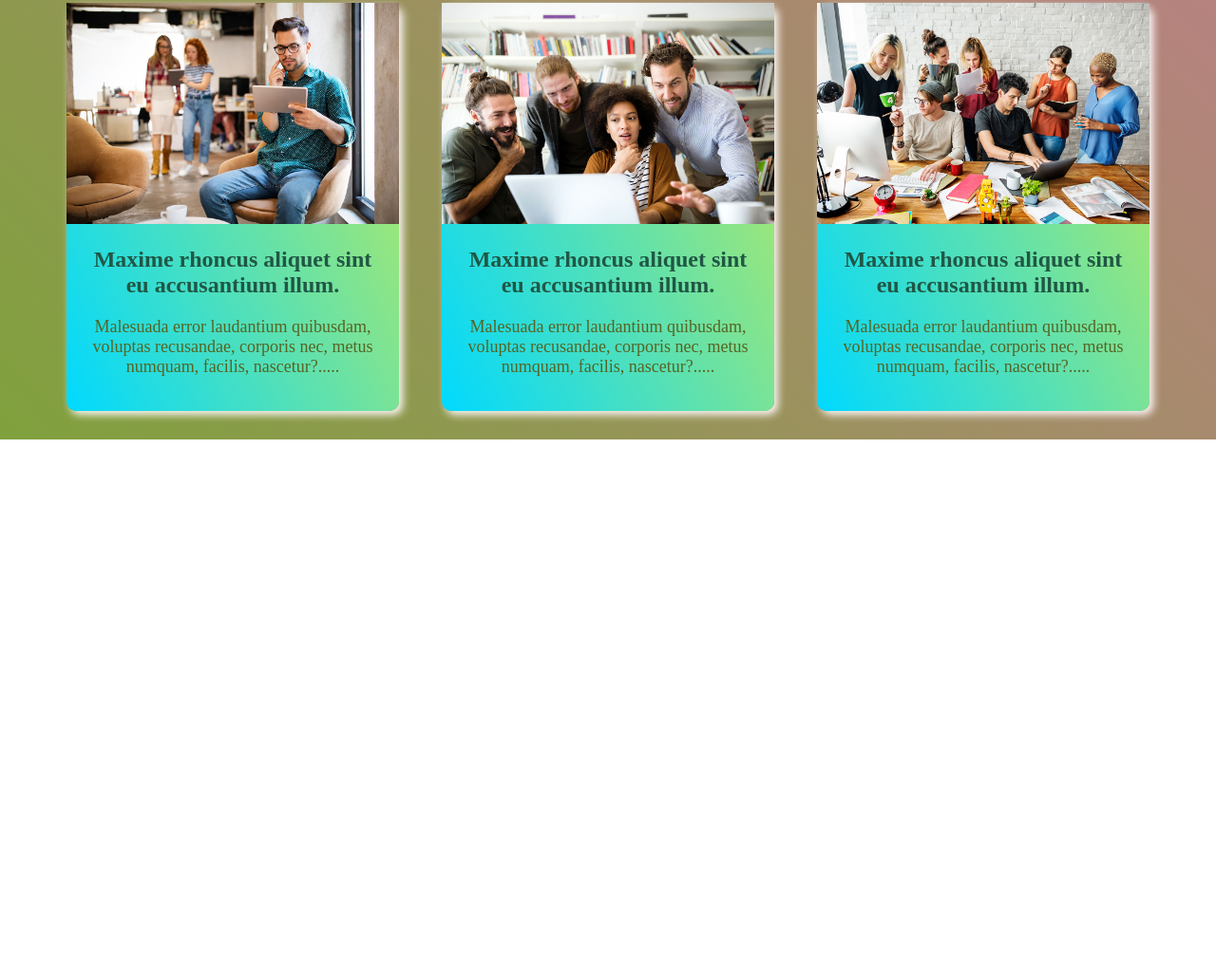
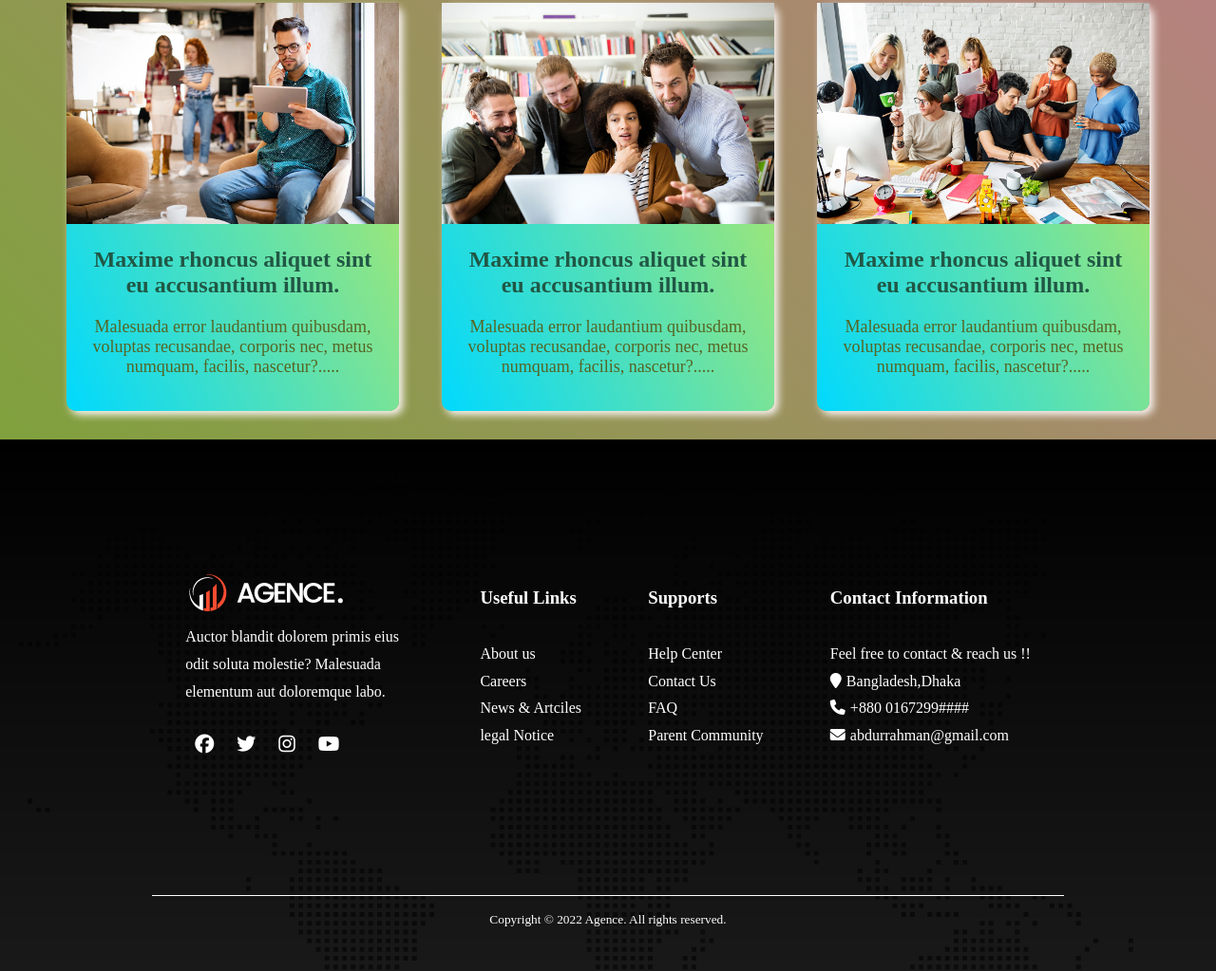
Before and after one commit to AbdurRahman-web-Dreamer/Digital-Agency, a plain HTML site: page index.html in a window 1280 px wide. Shown: the part 2076-3099 px from the top of the page at 95% size. Before the commit the page ends 2539 px from the top, so only its background shows below. Drawn offline with Linux system fonts and the light colour scheme.

Commit message:
finish footer and project

```diff
--- a/index.html
+++ b/index.html
@@ -5,6 +5,7 @@
     <meta name="viewport" content="width=device-width, initial-scale=1.0">
     <title>Digital Agency</title>
     <link rel="stylesheet" href="styles/style.css">
+    <script src="https://kit.fontawesome.com/6d79a55aca.js" crossorigin="anonymous"></script>
 </head>
 <body>
       <!-- header section start form here -->
@@ -153,6 +154,46 @@
       <!-- menu section End form here -->
 
       <!-- footer section start form here  -->
+          <footer>
+                <div class="footer-container">
+                     <div class="footer-logo">
+                            <img src="asset/logo/logo.png" alt="" class="footer-img">
+                            <p class="logo-description">Auctor blandit dolorem primis eius odit soluta molestie? Malesuada elementum aut doloremque labo.</p>
+                            <div class="icons">
+                                <i class="fa-brands fa-facebook"></i>
+                                <i class="fa-brands fa-twitter"></i>
+                                <i class="fa-brands fa-instagram"></i>
+                                <i class="fa-brands fa-youtube"></i>
+                              </div>
+                     </div>
+                     <div class="footer-link">
+                             <h3 class="footer-title">Useful Links</h3>
+                            <p><a href="#" class="footer-links">About us</a></p>
+                            <p><a href="#" class="footer-links">Careers</a></p>
+                            <p><a href="#" class="footer-links">News & Artciles</a></p>
+                            <p><a href="#" class="footer-links">legal Notice  </a></p>
+                     </div>
+                     <div class="footer-support">
+                        <h3 class="footer-title">Supports</h3>
+                        <p><a href="#" class="footer-links">Help Center</a></p>
+                        <p><a href="#" class="footer-links">Contact Us</a></p>
+                        <p><a href="#" class="footer-links">FAQ</a></p>
+                        <p><a href="#" class="footer-links">Parent Community</a></p>
+                     </div>
+                     <div class="footer-contact">
+                        <h3 class="footer-title">Contact Information</h3>
+                        <p>Feel free to contact & reach us !!</p>
+                        <p>  <i class="fa-solid fa-location-pin"></i>Bangladesh,Dhaka</p>
+
+                       <p><i class="fa-solid fa-phone"></i>+880 0167299####</p>
+                        <p><i class="fa-solid fa-envelope d"></i>abdurrahman@gmail.com</p>
+                     </div>
+                </div>
+                <!-- <hr> -->
+                <div class="copy">
+                    <small>Copyright © 2022 Agence. All rights reserved.</small>
+                </div>
+          </footer>
       <!-- footer section end form here -->
 </body>
 </html>
--- a/styles/style.css
+++ b/styles/style.css
@@ -137,7 +137,7 @@
 .author-container{
    display: flex;
    align-items: center;
-   margin-top: 10px;
+   margin-top: 20px;
 }
 .service-profile{
   display: flex;
@@ -148,6 +148,7 @@
 .profile-photo{
    width: 25%;
    border-radius: 100px;
+   margin-left: 16px;
 }
 .service-button{
   margin-left: 11px;
@@ -190,7 +191,6 @@
 .appointment-contact{
     font-size: 26px;
     text-align: center;
-
 }
 .appointment-description{
     width: 50%;
@@ -258,3 +258,57 @@
    color: rgb(86, 100, 34);
 }
 /* blog section style end */
+/* footer section style start */
+footer{
+    width: 100%;
+    height: 70vh;
+    background-image: url(../asset/image/footer-bg.png), linear-gradient(rgba(0, 0, 0, 1), rgba(0, 0, 0, 0.9));
+    background-repeat: no-repeat;
+    background-blend-mode: overlay;
+    color: white;
+    line-height: 1.8em;
+}
+.footer-container{
+   display: flex;
+   align-items: center;
+   width:75%;
+   height: 60vh;
+   justify-content: space-around;
+   margin: auto;
+   border-bottom: 1px solid;
+}
+.footer-logo{
+   width: 25%;
+
+}
+.footer-title{
+  margin-bottom: 30px;
+}
+
+.fa-brands{
+    margin: 10px;
+    font-size:20px;
+}
+.fa-solid{
+    margin-right: 5px;
+}
+.icons{
+    /* text-align: center; */
+    margin-top:20px;
+}
+.footer-links{
+   text-decoration: none;
+   color: white;
+}
+
+
+/* hr{
+    width: 75%;
+    margin: auto;
+
+} */
+.copy{
+    text-align: center;
+    margin-top: 10px;
+}
+/* footer section style end */
```
